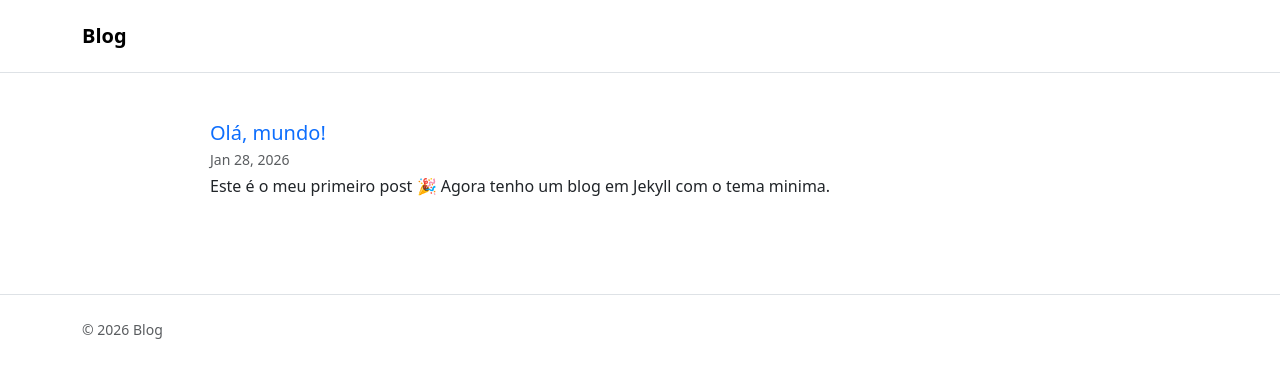
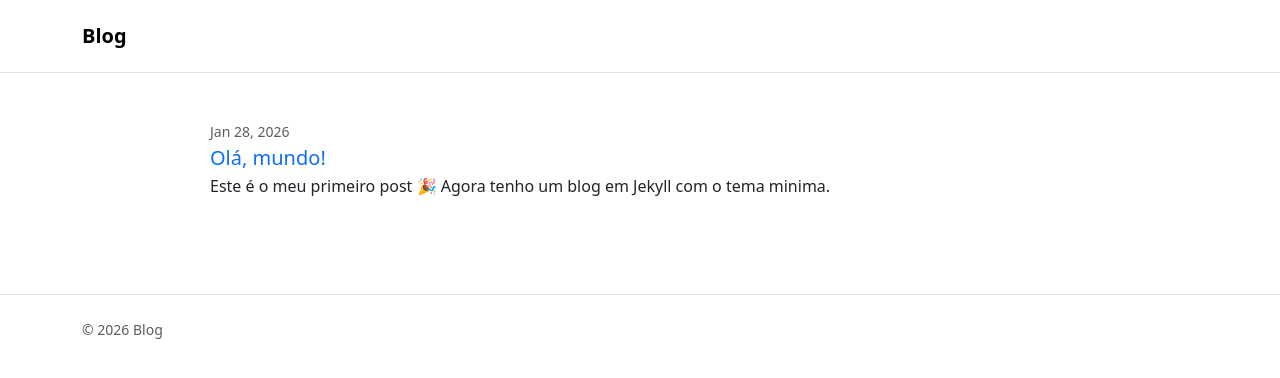
Before and after one commit to caroltheastronaut/blog, a Jekyll site: the page built from index.md, in a window 1280 px wide. Shown: the top 378 px of the page. Built offline with Jekyll 4.4.1, drawn with Linux system fonts in a browser that asks for light colours.

Commit message:
Update home.html

```diff
--- a/_layouts/home.html
+++ b/_layouts/home.html
@@ -10,15 +10,15 @@ layout: default
       {%- for post in site.posts -%}
         {%- assign date_format = site.minima.date_format | default: "%b %-d, %Y" -%}
         <li class="mb-4">
+          <div class="text-body-secondary small mb-1">
+            {{ post.date | date: date_format }}
+          </div>
+
           <h2 class="h5 mb-1">
             <a href="{{ post.url | relative_url }}" class="text-decoration-none">
               {{ post.title | escape }}
             </a>
           </h2>
-
-          <div class="text-body-secondary small mb-1">
-            {{ post.date | date: date_format }}
-          </div>
 
           {%- if site.show_excerpts -%}
             <p class="mb-0">
```
